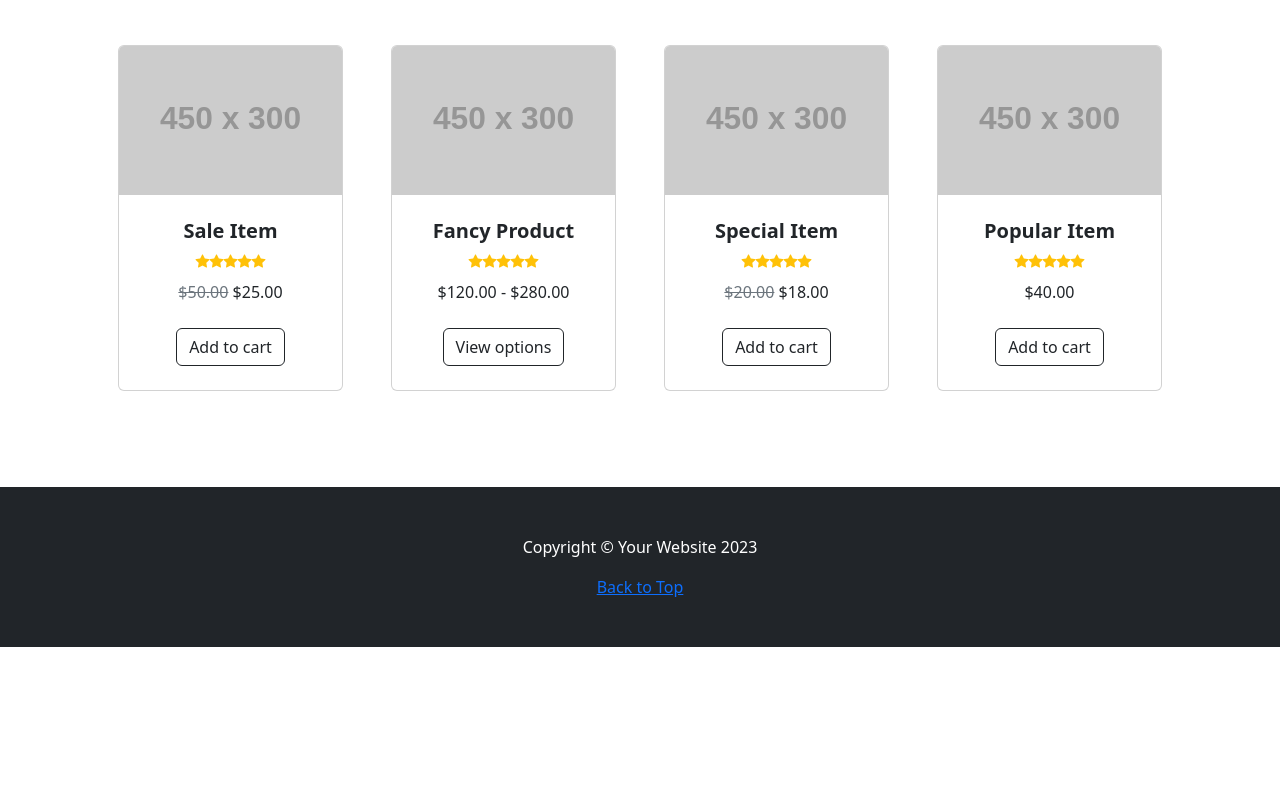
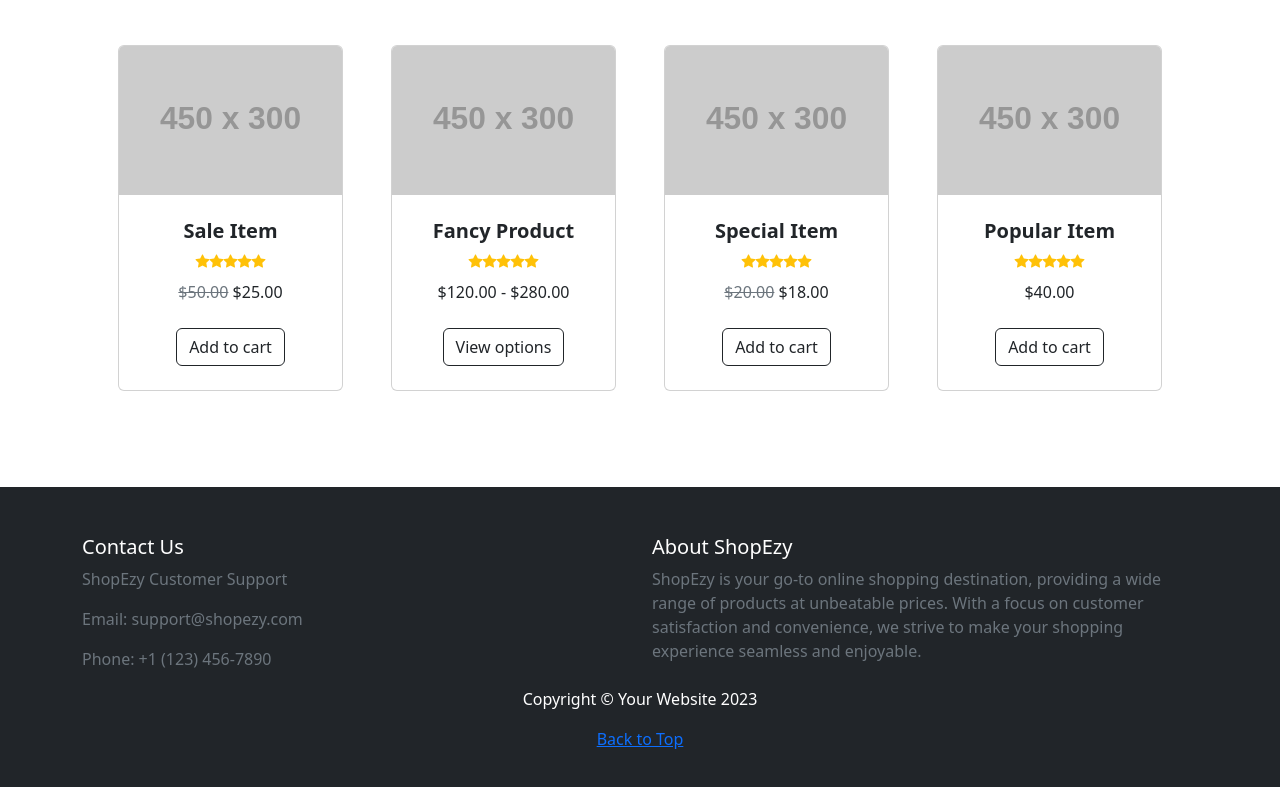
Before and after one commit to AneeqAkhtar/SE_CEP, a plain HTML site: page startbootstrap-shop-homepage-gh-pages/index.html in a window 1280 px wide. Shown: the part 759-1546 px from the top of the page. Before the commit the page ends 1406 px from the top, so only its background shows below. Drawn offline with nearby package versions, Linux system fonts and the light colour scheme; placeholder pictures from the web are drawn by us.

Commit message:
new changes

```diff
--- a/startbootstrap-shop-homepage-gh-pages/index.html
+++ b/startbootstrap-shop-homepage-gh-pages/index.html
@@ -283,13 +283,31 @@
         <!-- Footer-->
         <footer class="py-5 bg-dark">
             <div class="container">
+                <div class="row">
+                    <!-- Contact Info -->
+                    <div class="col-lg-6 col-md-6 col-sm-12">
+                        <h5 class="text-white">Contact Us</h5>
+                        <p class="text-muted">ShopEzy Customer Support</p>
+                        <p class="text-muted">Email: support@shopezy.com</p>
+                        <p class="text-muted">Phone: +1 (123) 456-7890</p>
+                    </div>
+
+                    <!-- About Section -->
+                    <div class="col-lg-6 col-md-6 col-sm-12">
+                        <h5 class="text-white">About ShopEzy</h5>
+                        <p class="text-muted">ShopEzy is your go-to online shopping destination, providing a wide range of products at unbeatable prices. With a focus on customer satisfaction and convenience, we strive to make your shopping experience seamless and enjoyable.</p>
+                    </div>
+                </div>
+
                 <p class="m-0 text-center text-white">Copyright &copy; Your Website 2023</p>
+
                 <!-- Back to Top Button -->
                 <div class="text-center mt-3">
                     <a href="index.html">Back to Top</a>
                 </div>
             </div>
         </footer>
+
         <!-- Bootstrap core JS-->
         <script src="https://cdn.jsdelivr.net/npm/bootstrap@5.2.3/dist/js/bootstrap.bundle.min.js"></script>
         <!-- Core theme JS-->
```
Also changed, not shown: startbootstrap-shop-homepage-gh-pages/assets/favicon.ico (deleted).
